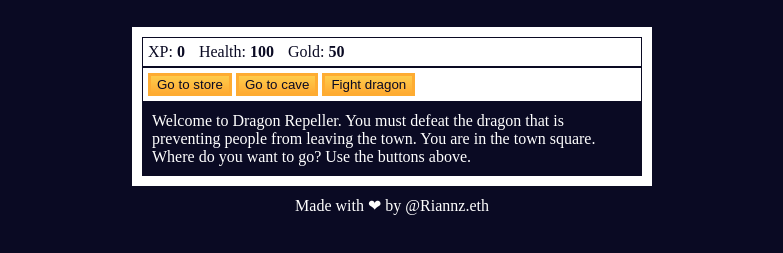
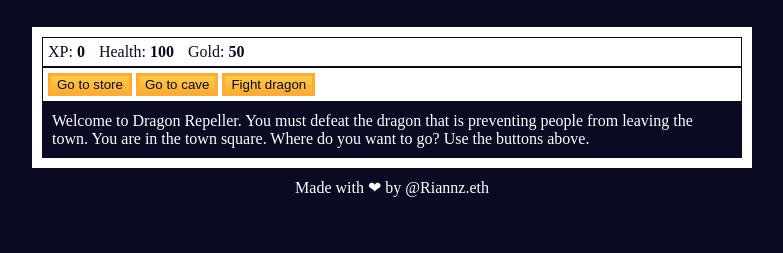
Before and after one commit to rianchain/javascript-algorithm-structure-games, a plain HTML site: page index.html in a window 1280 px wide. Shown: the part 61-314 px from the top of the page, without its empty margins (248-1031 px from the left). Drawn offline with Linux system fonts and the light colour scheme.

Commit message:
Update styles.css

```diff
--- a/styles.css
+++ b/styles.css
@@ -9,7 +9,7 @@ body {
   }
 
   #game {
-    max-width: 500px;
+    max-width: 700px;
     max-height: 400px;
     background-color: #ffffff;
     color: #ffffff;
```
